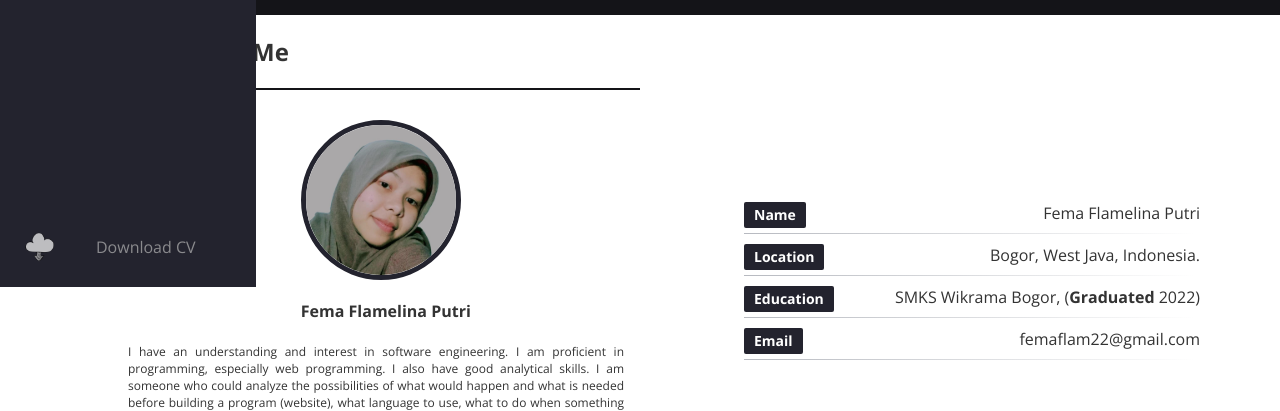
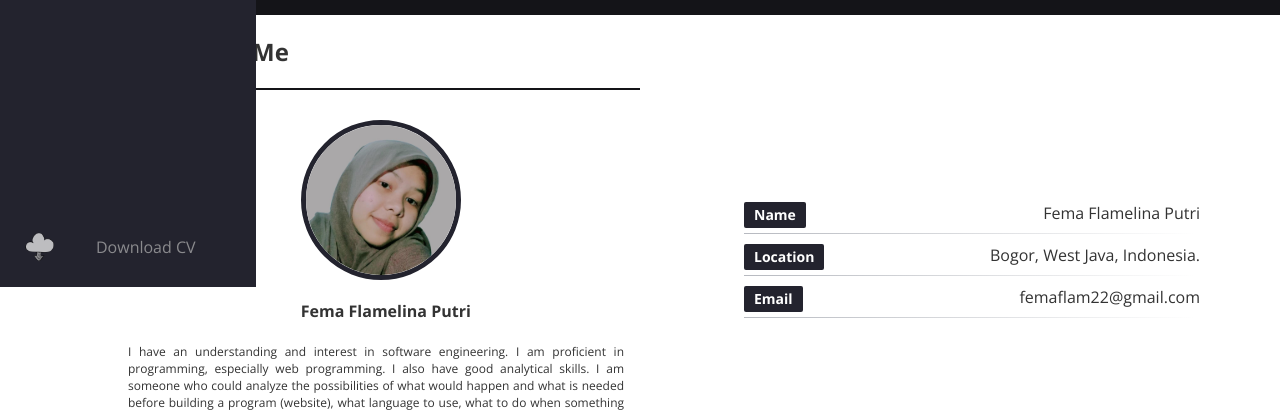
Before and after one commit to femaflam22/Fema-s-Portofolio, a plain HTML site: page index.html in a window 1280 px wide. Shown: the part 513-924 px from the top of the page. Drawn offline with nearby package versions, Linux system fonts and the light colour scheme.

Commit message:
test host

```diff
--- a/index.html
+++ b/index.html
@@ -190,7 +190,7 @@
                         <ul>
                             <li><strong>Name </strong> Fema Flamelina Putri</li>
                             <li><strong>Location </strong> Bogor, West Java, Indonesia.</li>
-                            <li><strong>Education </strong> SMKS Wikrama Bogor, (<b>Graduated</b> 2022)</li>
+                            <!-- <li><strong>Education </strong> SMKS Wikrama Bogor, (<b>Graduated</b> 2022)</li> -->
                             <li><strong>Email </strong> femaflam22@gmail.com</li>
                         </ul>
                     </div>
```
